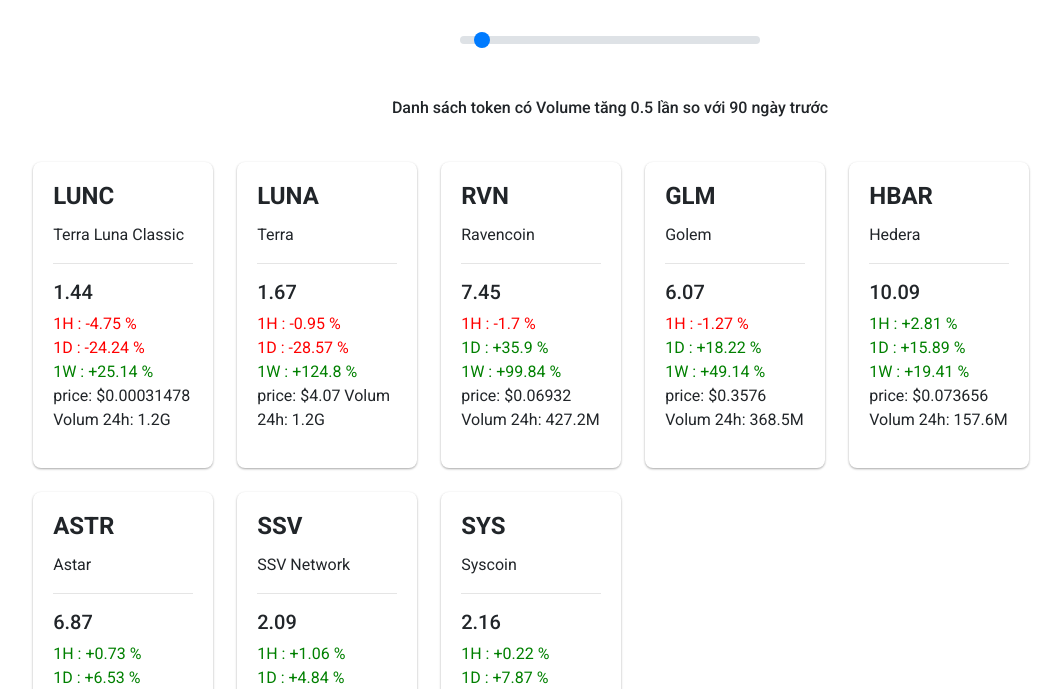
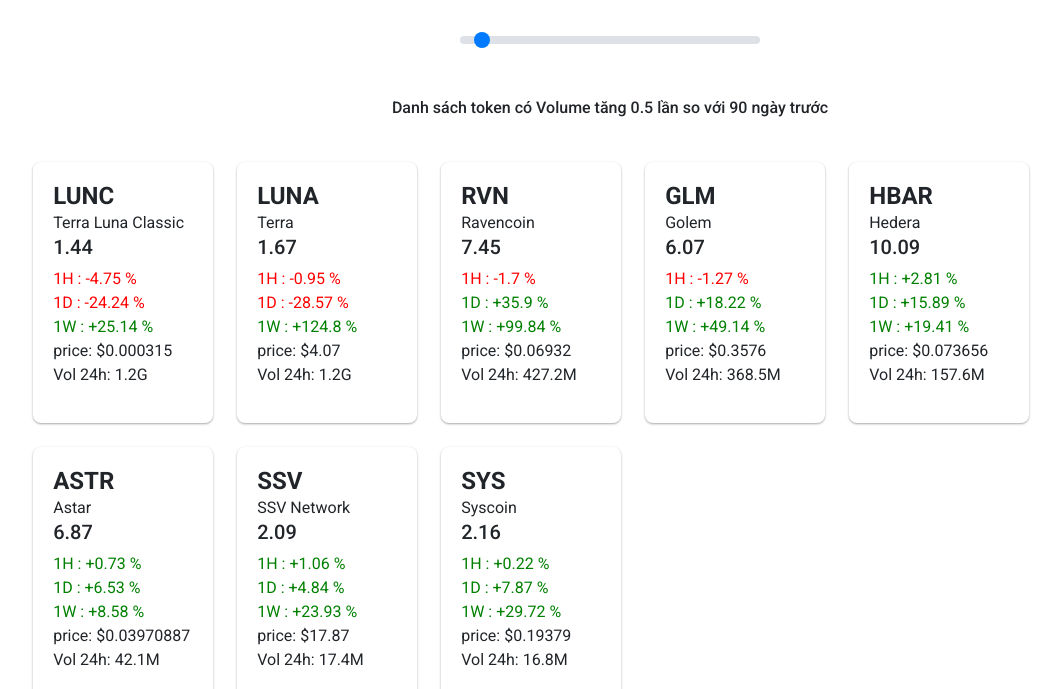
Before and after one commit to EricGerbers/crypto-volume-alert, a plain HTML site: page index.html in a window 1280 px wide. Shown: the part 101-790 px from the top of the page, without its empty margins (30-1091 px from the left). Drawn offline with nearby package versions, Linux system fonts and the light colour scheme.

Commit message:
update style

```diff
--- a/static/style/css/index.css
+++ b/static/style/css/index.css
@@ -15,6 +15,7 @@ body {
 .card-title {
     font-weight: 700;
     font-size: 1.5em;
+    margin: 0;
 }
 
 .card-label {
@@ -168,6 +169,12 @@ a.custom-card:hover {
     color: green;
 }
 
+.card-body span, .card-body h6 {
+    display: block;
+    overflow: hidden;
+    white-space: nowrap;
+}
+
 @media screen and (max-width: 425px) {
     .card {
         flex: 0 1 calc(50% - 24px)
--- a/static/style/js/index.js
+++ b/static/style/js/index.js
@@ -45,20 +45,23 @@ async function getData(std_cap) {
                         <div class="card-body">
                             <h2 class="card-title">${dataObj[key].symbol}</h2>
 														<span>${dataObj[key].fulldata.name}</span>
-                            <hr>
                             <h5>${dataObj[key].upper_std}</h5>
                             <p>
                             <span ${dataObj[key].hour >= 0 ? `class="green"` : `class="red"`}>1H : ${
         dataObj[key].hour >= 0 ? `+` : ``
-      }${dataObj[key].hour} % </span><br>
+      }${dataObj[key].hour} % </span>
 														<span ${dataObj[key].day >= 0 ? `class="green"` : `class="red"`}>1D : ${dataObj[key].day >= 0 ? `+` : ``}${
         dataObj[key].day
-      } % </span><br>
+      } % </span>
 														<span ${dataObj[key].week >= 0 ? `class="green"` : `class="red"`}>1W : ${dataObj[key].week >= 0 ? `+` : ``}${
         dataObj[key].week
       } % </span>
-														<span>price: $${dataObj[key].fulldata.current_price}</span>
-														<span>Volum 24h: ${nFormatter(dataObj[key].last_24hour_volume.toFixed(0))}</span>
+														<span>price: $${
+                              dataObj[key].fulldata.current_price < 0.001
+                                ? dataObj[key].fulldata.current_price.toFixed(6)
+                                : dataObj[key].fulldata.current_price
+                            }</span>
+														<span>Vol 24h: ${nFormatter(dataObj[key].last_24hour_volume.toFixed(0))}</span>
                             </p>
                         </div>
                     </a>
@@ -78,7 +81,11 @@ async function getData(std_cap) {
                             <h2 class="card-title">${dataObj[key].symbol}</h2>
 														<span>${dataObj[key].fulldata.name}</span>
                             <hr>
-                            <h6>price: $${dataObj[key].fulldata.current_price}</h6>
+                            <h6>price: $${
+                              dataObj[key].fulldata.current_price < 0.001
+                                ? dataObj[key].fulldata.current_price.toFixed(6)
+                                : dataObj[key].fulldata.current_price
+                            }</h6>
 														<span>Vol 24h: ${nFormatter(dataObj[key].last_24hour_volume.toFixed(0))}</span>
                             <h5 class="${dataObj[key].ath_change_percentage < 0 ? 'red' : 'blue'}">${
         dataObj[key].ath_change_percentage
```
